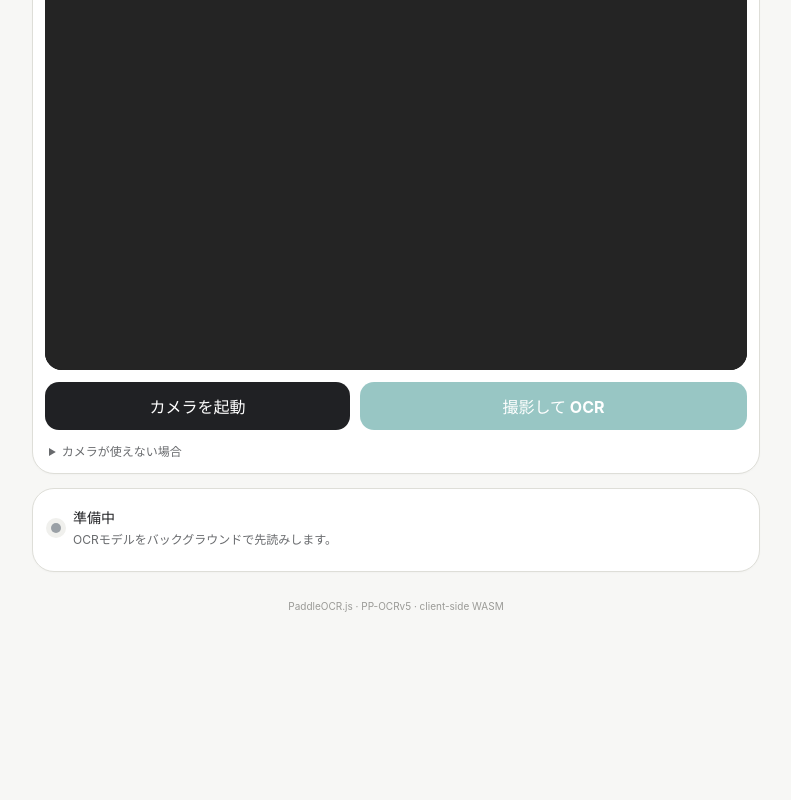
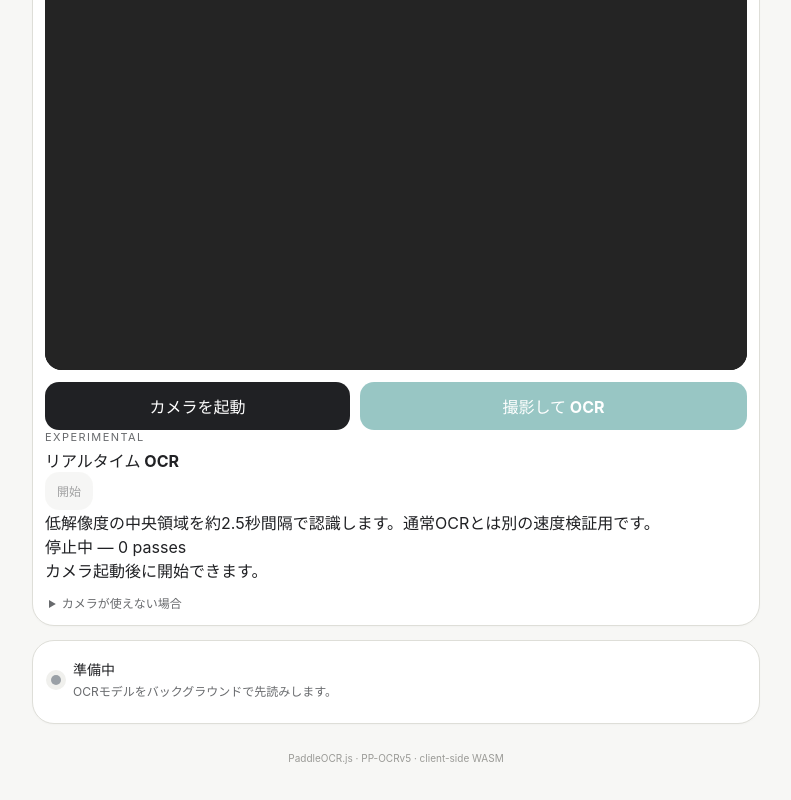
Before and after one commit to kinn00kinn/receipt-ocr-camera-demo, a website built with Vite: page index.html in a window 1280 px wide. Shown: the part 834-1634 px from the top of the page, without its empty margins (244-1035 px from the left). Before the commit the page ends 1484 px from the top, so only its background shows below. Built offline with nearby package versions, Linux system fonts and the light colour scheme.

Commit message:
Add separate realtime OCR mode

```diff
--- a/index.html
+++ b/index.html
@@ -43,6 +43,23 @@
           <button id="startCameraButton" class="button button-primary">カメラを起動</button>
           <button id="captureButton" class="button button-accent" disabled>撮影して OCR</button>
         </div>
+
+        <section class="live-panel" aria-live="polite">
+          <div class="live-panel-head">
+            <div>
+              <p class="eyebrow">Experimental</p>
+              <strong>リアルタイム OCR</strong>
+            </div>
+            <button id="liveToggleButton" class="button button-small" disabled>開始</button>
+          </div>
+          <p class="live-help">低解像度の中央領域を約2.5秒間隔で認識します。通常OCRとは別の速度検証用です。</p>
+          <div class="live-stats">
+            <span id="liveState">停止中</span>
+            <span id="liveTiming">—</span>
+            <span id="livePassCount">0 passes</span>
+          </div>
+          <div id="liveText" class="live-text">カメラ起動後に開始できます。</div>
+        </section>
 
         <details class="fallback">
           <summary>カメラが使えない場合</summary>
```
